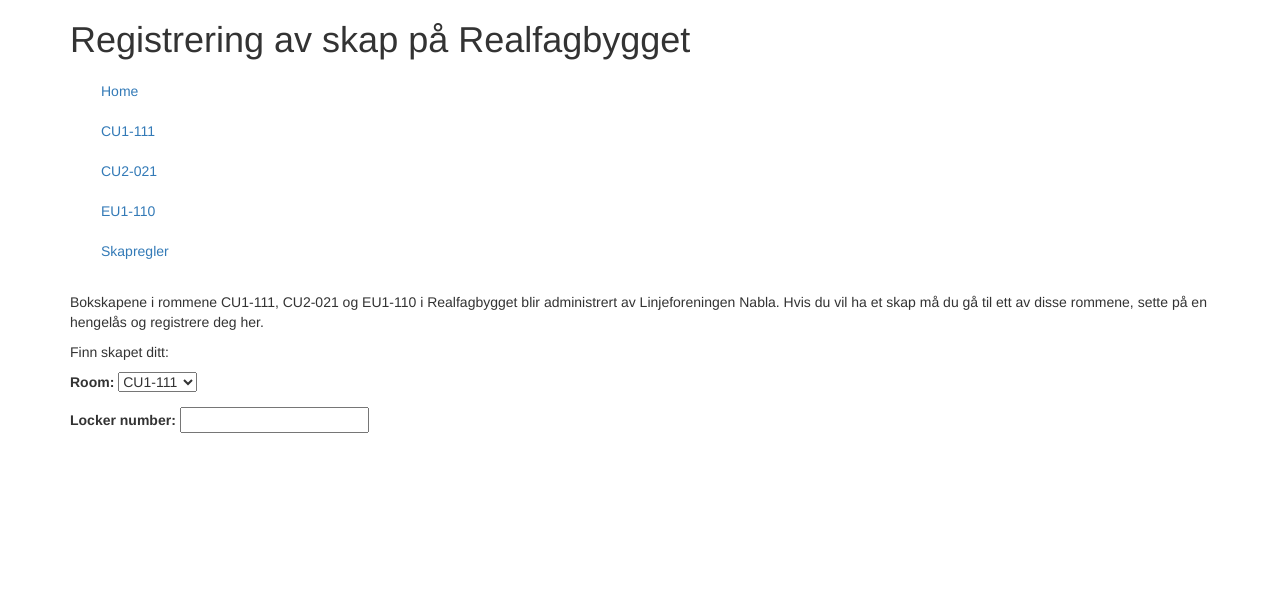
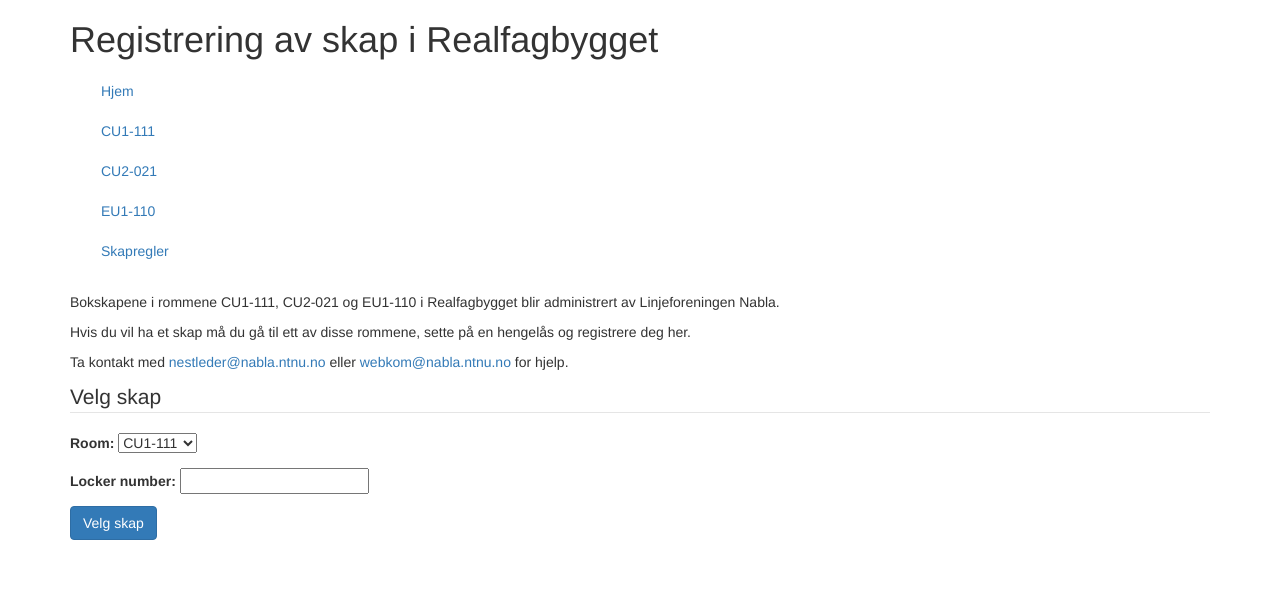
Before and after one commit to Nabla-NTNU/bokskap, a Django app: page / in a window 1280 px wide. Shown: the top 589 px of the page. Run offline with Django 3.2, Linux system fonts and the light colour scheme; some libraries are stand-ins or nearby versions.

Commit message:
Småfiksing, endret reservere til registrere

```diff
--- a/skapsystem/locker/static/lockers.css
+++ b/skapsystem/locker/static/lockers.css
@@ -1,7 +1,10 @@
+body {
+    padding-bottom: 50px;
+}
 
 .free {
-background-color:#4444ff;
+    background-color:#4444ff;
 }
 .reserved {
-background-color:#ff0000;
+    background-color:#ff0000;
 }
--- a/skapsystem/locker/templates/base.html
+++ b/skapsystem/locker/templates/base.html
@@ -6,17 +6,17 @@
     <link rel="stylesheet" type="text/css" href="/static/lockers.css">
     <link href="//netdna.bootstrapcdn.com/twitter-bootstrap/2.3.0/css/bootstrap-combined.min.css" rel="stylesheet">
     <title>
-        {% block title %}Reservasjon av skap på Realfagbygget{% endblock title %}
+        {% block title %}Reservasjon av skap i Realfagbygget{% endblock title %}
     </title>
 </head>
 <body>
     <div class="container">
-        <h1>Registrering av skap på Realfagbygget</h1>
+        <h1>Registrering av skap i Realfagbygget</h1>
         <div class="navbar">
             <div class="navbar-inner">
             <div class="container">
                 <ul class="nav">
-                    <li><a href="/">Home</a></li>
+                    <li><a href="/">Hjem</a></li>
                     <li><a href="{% url "locker.views.list_lockers" room="CU1-111" %}">CU1-111</a></li>
                     <li><a href="{% url "locker.views.list_lockers" room="CU2-021" %}">CU2-021</a></li>
                     <li><a href="{% url "locker.views.list_lockers" room="EU1-110" %}">EU1-110</a></li>
--- a/skapsystem/locker/templates/index.html
+++ b/skapsystem/locker/templates/index.html
@@ -1,11 +1,22 @@
 {% extends "base.html" %}
+
 {% block content %}
-<p>Bokskapene i rommene CU1-111, CU2-021 og EU1-110 i Realfagbygget blir administrert av Linjeforeningen Nabla.
-Hvis du vil ha et skap må du gå til ett av disse rommene, sette på en hengelås og registrere deg her.</p>
 
-<p>Finn skapet ditt:</p>
+<p>Bokskapene i rommene CU1-111, CU2-021 og EU1-110 i Realfagbygget blir administrert av Linjeforeningen Nabla.</p>
+<p>Hvis du vil ha et skap må du gå til ett av disse rommene, sette på en hengelås og registrere deg her.</p>
+<p>Ta kontakt med <a href="mailto:nestleder@nabla.ntnu.no">nestleder@nabla.ntnu.no</a> eller
+   <a href="mailto:webkom@nabla.ntnu.no">webkom@nabla.ntnu.no</a> for hjelp.</p>
 
-<form action="" method="post" >{% csrf_token %}
-  {{ lockerSearchForm.as_p }}
+
+<form method="post" >
+    <fieldset>
+        <legend>Velg skap</legend>
+        {% csrf_token %}
+        {{ lockerSearchForm.as_p }}
+        <button type="submit" class="btn btn-primary">
+            Velg skap
+        </button>
+    </fieldset>
 </form>
+
 {% endblock %}
```
Also changed, not shown: skapsystem/locker/templates/registration.html (+15 -12 lines).
